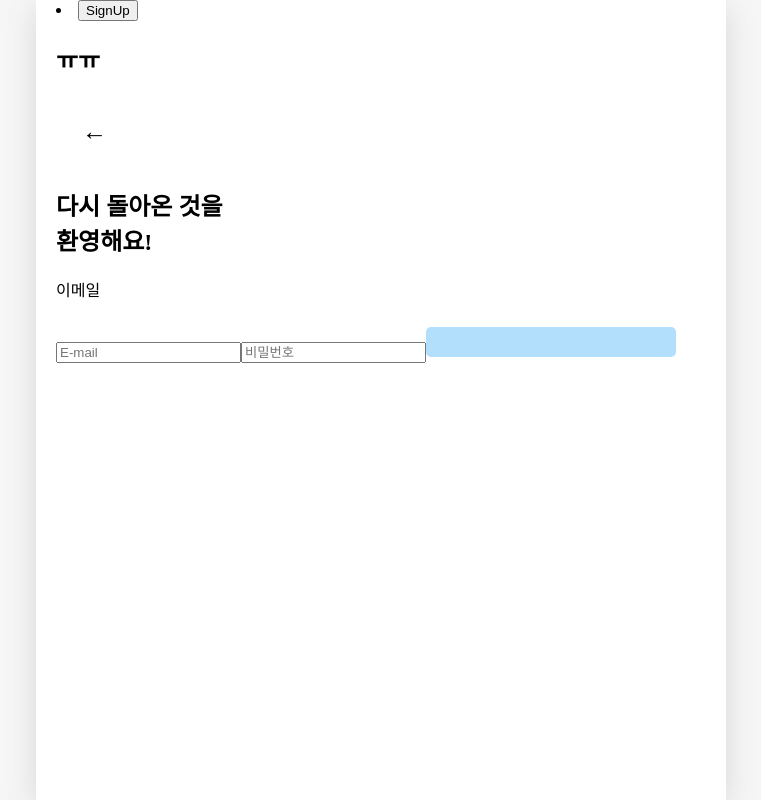
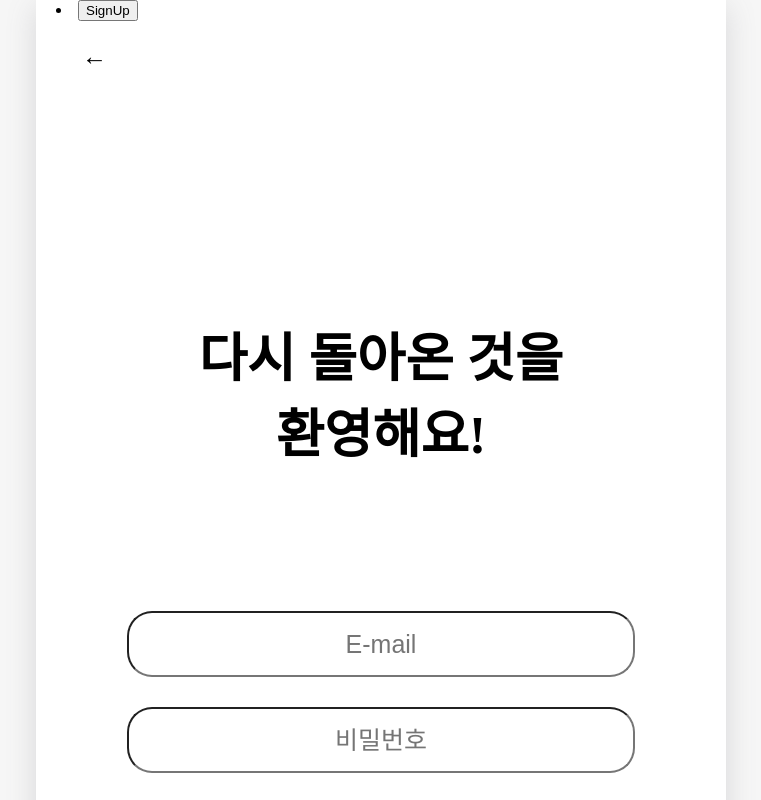
Before and after one commit to suemeeeee/Godtiner, a React (Create React App) app: page /login in a window 1280 px wide. Shown: the top 800 px of the page, without its empty margins (259-1020 px from the left). Built offline with nearby package versions, Linux system fonts and the light colour scheme.

Commit message:
login창 구현 (미완)

```diff
--- a/src/pages/Home.js
+++ b/src/pages/Home.js
@@ -16,6 +16,7 @@ const Home = () => {
   //날짜를 저장하는 state
   const [curDate, setCurDate] = useState(getStringDate(new Date()));
 
+  //왜 +만 텍스트로 더해지지?
   return (
     <div className="Home">
       <MySearchAlarm />
@@ -28,16 +29,13 @@ const Home = () => {
         />
       </div>
       <div className="date_btn">
-        <button>
-          {curDate.slice(-2)}
-          <br />
-        </button>
-        <button>{curDate.slice(-2)}</button>
-        <button>{curDate.slice(-2)}</button>
-        <button>{curDate.slice(-2)}</button>
-        <button>{curDate.slice(-2)}</button>
-        <button>{curDate.slice(-2)}</button>
-        <button>{curDate.slice(-2)}</button>
+        <button>{curDate.slice(-2) - 3}</button>
+        <button>{curDate.slice(-2) - 2}</button>
+        <button>{curDate.slice(-2) - 1}</button>
+        <button>{curDate.slice(-2) - 0}</button>
+        <button>{curDate.slice(-2) + 1}</button>
+        <button>{curDate.slice(-2) + 2}</button>
+        <button>{curDate.slice(-2) + 3}</button>
       </div>
       <div className="routinSection"></div>
       <div>
--- a/src/pages/Login.css
+++ b/src/pages/Login.css
@@ -8,8 +8,62 @@
   color: white;
   font-size: 17px;
   border-radius: 5px;
+}
 
-  &:disabled {
+.idDiv {
+  display: flex;
+  justify-content: center;
+  align-items: center;
+  margin-bottom: 30px;
+}
+
+.pwDiv {
+  display: flex;
+  justify-content: center;
+  align-items: center;
+}
+
+.loginId {
+  font-size: 25px;
+  width: 500px;
+  height: 60px;
+  border-radius: 25px;
+  text-align: center;
+}
+
+.loginPw {
+  font-size: 25px;
+  width: 500px;
+  height: 60px;
+  border-radius: 25px;
+  text-align: center;
+}
+
+.welcome {
+  font-size: 35px;
+  text-align: center;
+  display: flex;
+  justify-content: center;
+  align-items: center;
+  margin-bottom: 100px;
+  margin-top: 180px;
+}
+
+.buttonDiv {
+  text-align: center;
+  display: flex;
+  justify-content: center;
+  align-items: center;
+  margin-top: 100px;
+}
+.loginButton {
+  width: 400px;
+  height: 70px;
+  border-radius: 40px;
+  font-size: 35px;
+}
+.MyUpper {
+}
+/* &:disabled {
     background-color: rgba(0, 149, 246, 0.3);
-  }
-}
+  } */
--- a/src/pages/Login.js
+++ b/src/pages/Login.js
@@ -1,10 +1,10 @@
 // 로그인 버튼 클릭 시
 import { useState } from "react";
 import { useNavigate } from "react-router-dom";
-
 import MyUpper from "../Components/MyUpper";
 import "./Login.css";
 
+//miu로 바꾸는게 .. 나을지도
 const Login = () => {
   const [id, setId] = useState("");
   const [pw, setPw] = useState("");
@@ -18,38 +18,44 @@ const Login = () => {
   }
 
   const goToMain = () => {
-    navigate("/home");
+    navigate("/Home");
   };
 
   const navigate = useNavigate();
 
   return (
     <div>
-      <h2>ㅠㅠ</h2>
       <MyUpper />
+      <div className="welcome">
         <h2>
           다시 돌아온 것을 <br /> 환영해요!
         </h2>
-      <p>이메일</p>
+      </div>
+
+      <div className="idDiv">
         <input
           placeholder="E-mail"
           id="id"
-        className="login"
+          className="loginId"
           onChange={(e) => {
             setId(e.target.value);
           }}
           onKeyUp={changeButton}
         />
+      </div>
+      <div className="pwDiv">
         <input
           type="password"
           placeholder="비밀번호"
           id="password"
-        className="login"
+          className="loginPw"
           onChange={(e) => {
             setPw(e.target.value);
           }}
           onKeyUp={changeButton}
         />
+      </div>
+      <div className="buttonDiv">
         <button
           type="button"
           className="loginButton"
@@ -64,7 +70,10 @@ const Login = () => {
               alert("아이디 혹은 비밀번호가 일치하지 않습니다.");
             }
           }}
-      />
+        >
+          로그인
+        </button>
+      </div>
     </div>
   );
 };
```
Lines whose indentation alone changed are shown as unchanged.
